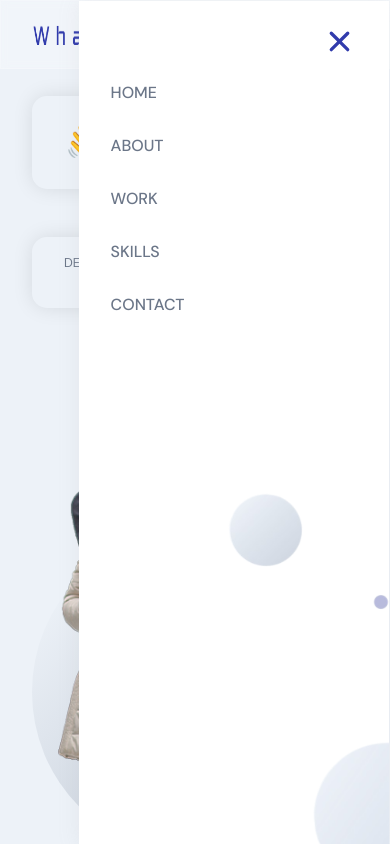
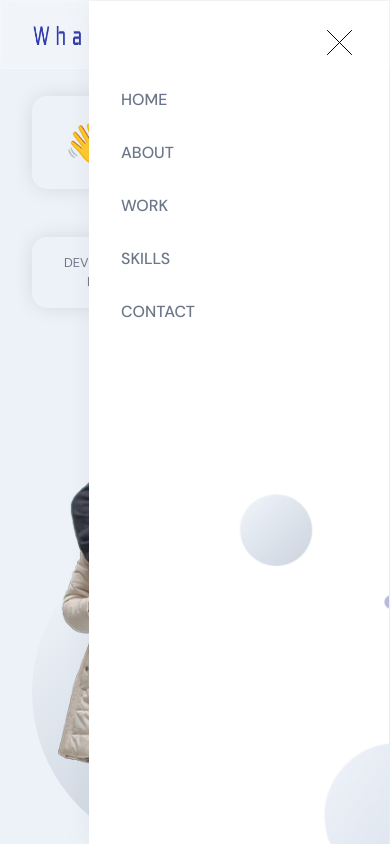
Before and after one commit to AlwaysFocus/react_portfolio, a React (Create React App) app: page / in a window 390 px wide. Both pictures are taken after a click on the icon 339 px from the left and 34 px from the top of the page. Shown: the top 844 px of the page. Built offline with nearby package versions, Linux system fonts and the light colour scheme.

Commit message:
Finished Header Section

```diff
--- /dev/null
+++ b/src/components/Navbar/MenuButton.jsx
@@ -0,0 +1,100 @@
+import React from "react";
+import { motion, Transition, SVGMotionProps } from "framer-motion";
+
+// interface Props extends SVGMotionProps {
+//   isOpen?: boolean;
+//   color?: string;
+//   strokeWidth?: string | number;
+//   transition?: Transition;
+//   lineProps?: any;
+// }
+
+const MenuButton = ({
+  isOpen = false,
+  width = 24,
+  height = 24,
+  strokeWidth = 1,
+  color = "#000",
+  transition = null,
+  lineProps = null,
+  ...props
+}) => {
+  const variant = isOpen ? "opened" : "closed";
+  const top = {
+    closed: {
+      rotate: 0,
+      translateY: 0
+    },
+    opened: {
+      rotate: 45,
+      translateY: 2
+    }
+  };
+  const center = {
+    closed: {
+      opacity: 1
+    },
+    opened: {
+      opacity: 0
+    }
+  };
+  const bottom = {
+    closed: {
+      rotate: 0,
+      translateY: 0
+    },
+    opened: {
+      rotate: -45,
+      translateY: -2
+    }
+  };
+  lineProps = {
+    stroke: color,
+    strokeWidth: strokeWidth,
+    vectorEffect: "non-scaling-stroke",
+    initial: "closed",
+    animate: variant,
+    transition,
+    ...lineProps
+  };
+  const unitHeight = 4;
+  const unitWidth = (unitHeight * (width)) / (height);
+
+  return (
+    <motion.svg
+      viewBox={`0 0 ${unitWidth} ${unitHeight}`}
+      overflow="visible"
+      preserveAspectRatio="none"
+      width={width}
+      height={height}
+      {...props}
+    >
+      <motion.line
+        x1="0"
+        x2={unitWidth}
+        y1="0"
+        y2="0"
+        variants={top}
+        {...lineProps}
+      />
+      <motion.line
+        x1="0"
+        x2={unitWidth}
+        y1="2"
+        y2="2"
+        variants={center}
+        {...lineProps}
+      />
+      <motion.line
+        x1="0"
+        x2={unitWidth}
+        y1="4"
+        y2="4"
+        variants={bottom}
+        {...lineProps}
+      />
+    </motion.svg>
+  );
+};
+
+export { MenuButton };
--- a/src/components/Navbar/Navbar.jsx
+++ b/src/components/Navbar/Navbar.jsx
@@ -1,19 +1,55 @@
 import React, { useState } from "react";
 import { HiMenuAlt4, HiX } from "react-icons/hi";
-import { motion } from "framer-motion";
+import { AnimatePresence, motion, useCycle } from "framer-motion";
 
-import {Images} from "../../constants";
+import { Images } from "../../constants";
+import { MenuButton } from "./MenuButton";
 
 import "./Navbar.scss";
 
+const links = [
+  { name: "home", to: "#home", id: 1 },
+  { name: "about", to: "#about", id: 2 },
+  { name: "work", to: "#work", id: 3 },
+  { name: "skills", to: "#skills", id: 4 },
+  { name: "contact", to: "#contact", id: 5 },
+];
+
+const linkVariants = {
+  closed: {
+    opacity: 0,
+  },
+  open: { opacity: 1 },
+};
+const sideBarVariants = {
+  closed: {
+    transition: {
+      staggerChildren: 0.2,
+      staggerDirection: -1,
+    },
+  },
+  open: {
+    transition: {
+      staggerChildren: 0.2,
+      staggerDirection: 1,
+    },
+  },
+};
+
 const Navbar = () => {
-  const [toggle, setToggle] = useState(false);
+  const [open, cycleOpen] = useCycle(false, true);
+
 
   return (
     <nav className="app__navbar">
-      <div className="app__navbar-logo">
+      <motion.div
+       className="app__navbar-logo"
+       whileHover={{scale: 1.2}}
+       whileTap={{scale: 0.9}}
+       >
+
         <img src={Images.eliLogo} alt="Logo" />
-      </div>
+      </motion.div>
       <ul className="app__navbar-links">
         {["home", "about", "work", "skills", "contact"].map((item) => (
           <li className="app__flex p-text" key={`link-${item}`}>
@@ -24,25 +60,66 @@ const Navbar = () => {
       </ul>
 
       <div className="app__navbar-menu">
-        <HiMenuAlt4 onClick={() => setToggle(true)} />
+        {/* <HiMenuAlt4 onClick={cycleOpen} /> */}
+        <MenuButton
+          isOpen={open}
+          onClick={cycleOpen}
 
-        {toggle && (
-          <motion.div
-            whileInView={{ x: [300, 0] }}
-            transition={{ duration: 0.85, ease: "easeOut" }}
-          >
-            <HiX onClick={() => setToggle(false)} />
-            <ul>
-              {["home", "about", "work", "skills", "contact"].map((item) => (
-                <li key={item}>
-                  <a href={`#${item}`} onClick={() => setToggle(false)}>
-                    {item}
-                  </a>
-                </li>
-              ))}
-            </ul>
-          </motion.div>
-        )}
+        />
+        <AnimatePresence>
+          {open && (
+            <motion.div
+              initial={{ width: 0 }}
+              animate={{ width: 300 }}
+              exit={{
+                width: 0,
+                transition: { delay: 0.7, duration: 0.2 },
+              }}
+
+            >
+              <motion.span
+                initial={{opacity: 1, scale: 0}}
+                animate={{scale: 1}}
+                exit={{
+                  opacity: 0,
+                  transition: {delay: 0.3, duration: 0.1}
+                }}
+              >
+              <MenuButton
+                isOpen={open}
+                onClick={cycleOpen}
+                transition={{duration: 0.1}}
+              />
+              </motion.span>
+              {/* <HiX onClick={cycleOpen} /> */}
+
+              <motion.ul
+                initial="closed"
+                animate="open"
+                exit="closed"
+                variants={sideBarVariants}
+              >
+                {/* {["home", "about", "work", "skills", "contact"].map((item) => ( */}
+                {links.map(({ name, to, id }) => (
+                  <motion.li
+                    variants={linkVariants}
+                    key={id}
+                    whileHover={{ scale: 1.1 }}
+                  >
+                    <motion.a
+                      variants={linkVariants}
+                      key={`link-${id}`}
+                      href={`${to}`}
+                      onClick={cycleOpen}
+                    >
+                      {name}
+                    </motion.a>
+                  </motion.li>
+                ))}
+              </motion.ul>
+            </motion.div>
+          )}
+        </AnimatePresence>
       </div>
     </nav>
   );
--- a/src/components/Navbar/Navbar.scss
+++ b/src/components/Navbar/Navbar.scss
@@ -88,7 +88,7 @@
   display: flex;
   justify-content: center;
   align-items: center;
-  background: var(--secondary-color);
+  // background: var(--white-color);
 
   svg {
     width: 70%;
--- a/src/containers/Header/Header.jsx
+++ b/src/containers/Header/Header.jsx
@@ -31,7 +31,7 @@ const Header = () => {
               <p className="p-text">Hello, I'm</p>
               <h1 className="head-text">Eli</h1>
             </div>
-          </div>
+        </div>
 
           <div className="tag-cmp app__flex">
             <p className="p-text">Developer</p>
```
Also changed, not shown: src/containers/ComputerScreen/ComputerScreen.jsx (added, +9 -0 lines), src/containers/ComputerScreen/ComputerScreen.scss (added).
